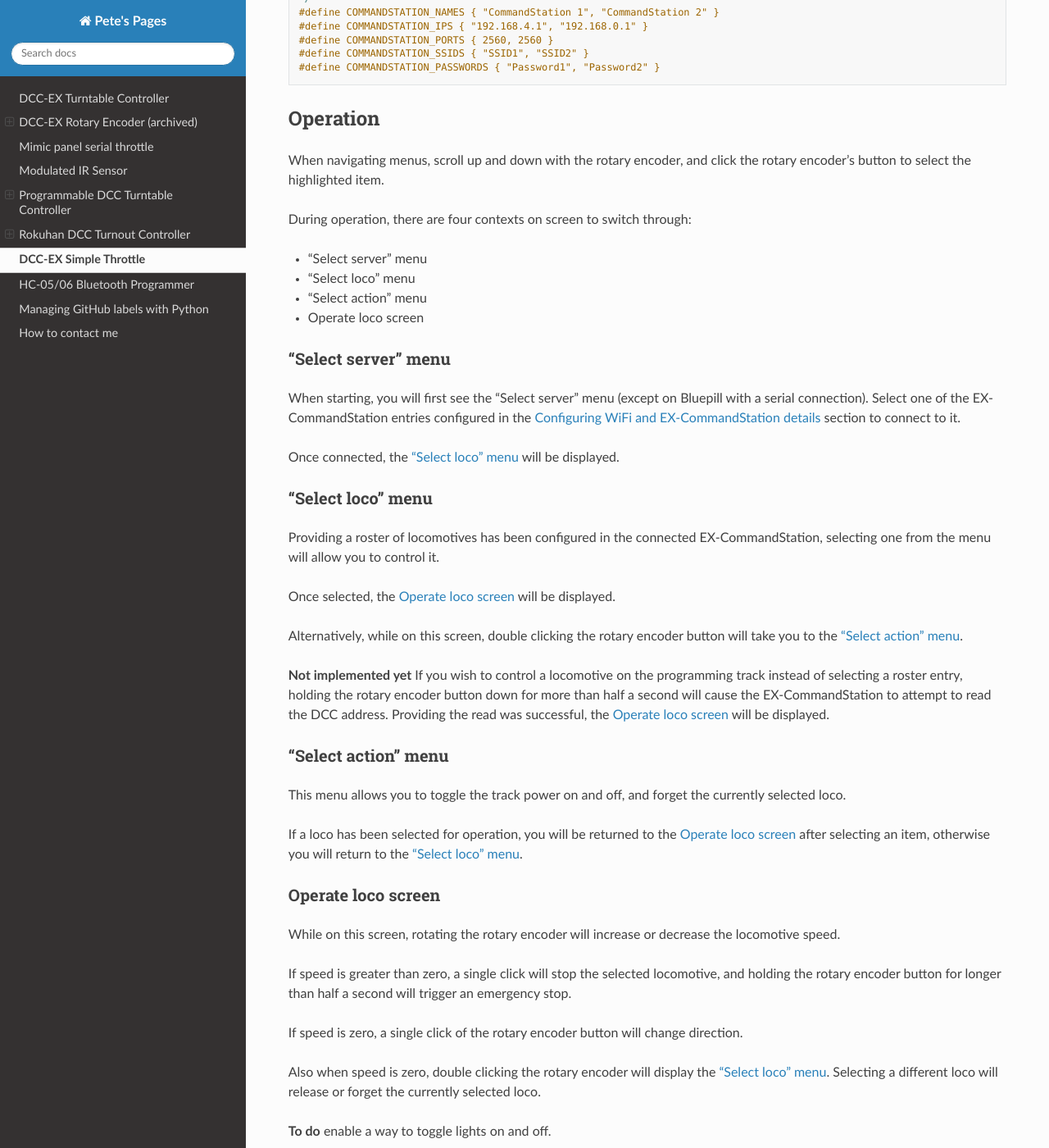
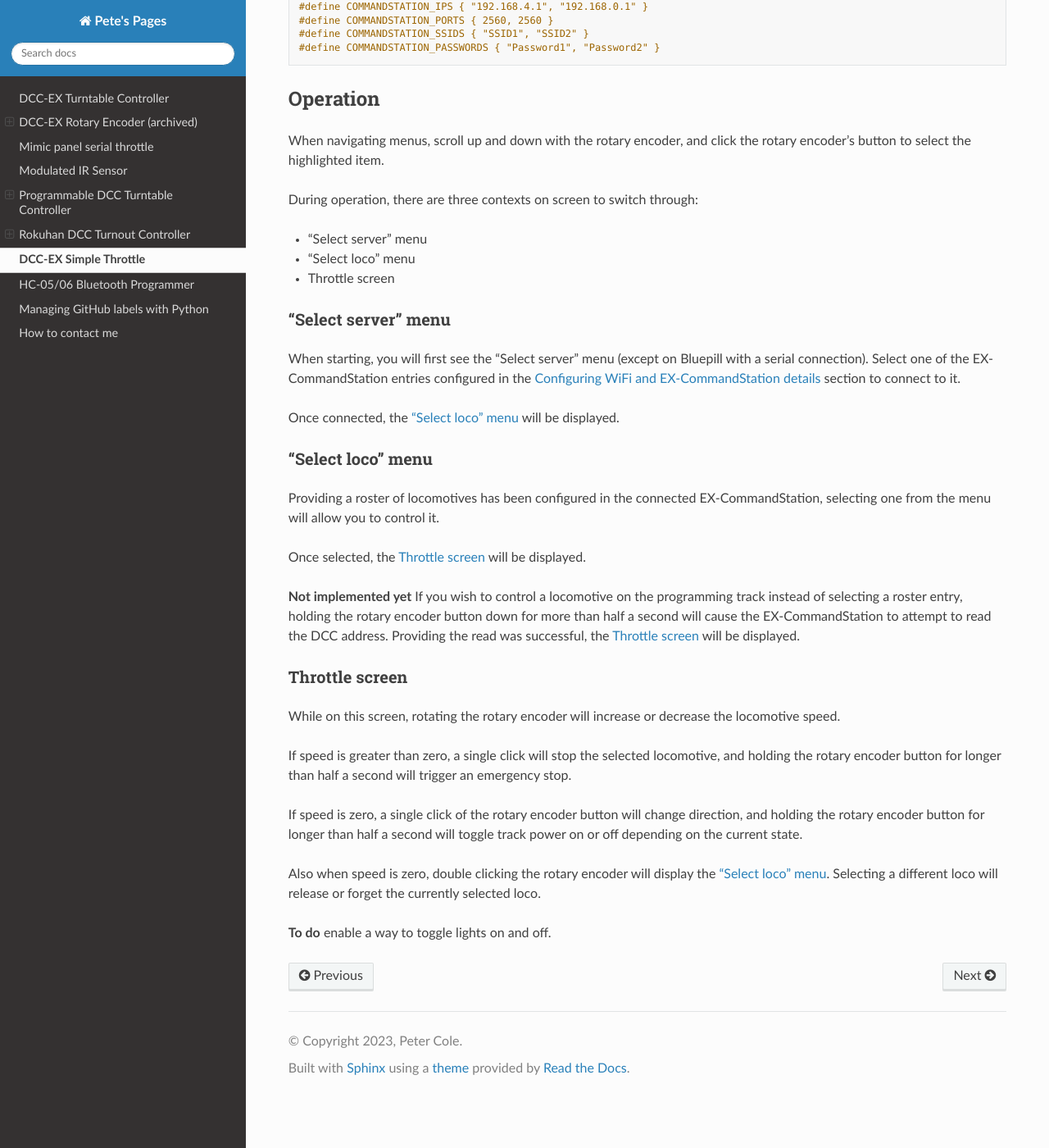
Before and after one commit to peteGSX/petegsx.github.io, a Sphinx documentation site: the page built from docs/simple-throttle/index.rst, in a window 1280 px wide and 1400 px high, scrolled down 3029 px. Shown: the whole window at 82% size. Built offline with Sphinx 7.4.7 and the Read the Docs theme 3.1.0, drawn with Linux system fonts in a browser that asks for light colours; some of the changed text lies outside the part shown.

Commit message:
Update for rewrite of simple throttle

```diff
--- a/docs/simple-throttle/index.rst
+++ b/docs/simple-throttle/index.rst
@@ -153,12 +153,11 @@
 
 When navigating menus, scroll up and down with the rotary encoder, and click the rotary encoder's button to select the highlighted item.
 
-During operation, there are four contexts on screen to switch through:
+During operation, there are three contexts on screen to switch through:
 
 - "Select server" menu
 - "Select loco" menu
-- "Select action" menu
-- Operate loco screen
+- Throttle screen
 
 "Select server" menu
 --------------------
@@ -172,27 +171,25 @@
 
 Providing a roster of locomotives has been configured in the connected EX-CommandStation, selecting one from the menu will allow you to control it.
 
-Once selected, the :ref:`simple-throttle/index:operate loco screen` will be displayed.
+Once selected, the :ref:`simple-throttle/index:throttle screen` will be displayed.
 
-Alternatively, while on this screen, double clicking the rotary encoder button will take you to the :ref:`simple-throttle/index:"select action" menu`.
+**Not implemented yet** If you wish to control a locomotive on the programming track instead of selecting a roster entry, holding the rotary encoder button down for more than half a second will cause the EX-CommandStation to attempt to read the DCC address. Providing the read was successful, the :ref:`simple-throttle/index:throttle screen` will be displayed.
 
-**Not implemented yet** If you wish to control a locomotive on the programming track instead of selecting a roster entry, holding the rotary encoder button down for more than half a second will cause the EX-CommandStation to attempt to read the DCC address. Providing the read was successful, the :ref:`simple-throttle/index:operate loco screen` will be displayed.
+.. "Select action" menu
+.. --------------------
 
-"Select action" menu
---------------------
+.. This menu allows you to toggle the track power on and off, and forget the currently selected loco.
 
-This menu allows you to toggle the track power on and off, and forget the currently selected loco.
+.. If a loco has been selected for operation, you will be returned to the :ref:`simple-throttle/index:operate loco screen` after selecting an item, otherwise you will return to the :ref:`simple-throttle/index:"select loco" menu`.
 
-If a loco has been selected for operation, you will be returned to the :ref:`simple-throttle/index:operate loco screen` after selecting an item, otherwise you will return to the :ref:`simple-throttle/index:"select loco" menu`.
-
-Operate loco screen
+Throttle screen
 -------------------
 
 While on this screen, rotating the rotary encoder will increase or decrease the locomotive speed.
 
 If speed is greater than zero, a single click will stop the selected locomotive, and holding the rotary encoder button for longer than half a second will trigger an emergency stop.
 
-If speed is zero, a single click of the rotary encoder button will change direction.
+If speed is zero, a single click of the rotary encoder button will change direction, and holding the rotary encoder button for longer than half a second will toggle track power on or off depending on the current state.
 
 Also when speed is zero, double clicking the rotary encoder will display the :ref:`simple-throttle/index:"select loco" menu`. Selecting a different loco will release or forget the currently selected loco.
 
```
